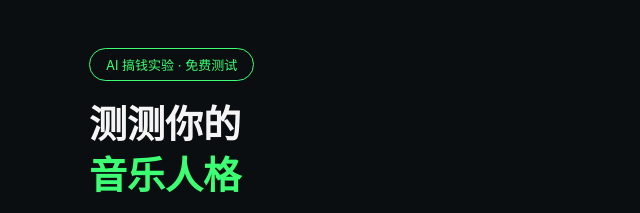
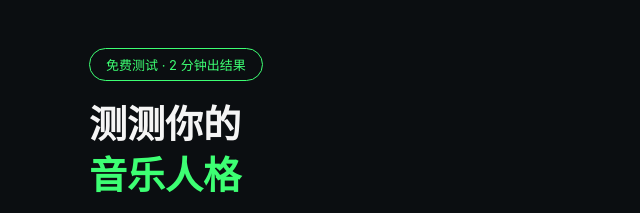
Before and after one commit to yinyangren1113/music-personality-test, a plain HTML site: page index.html in a window 1280 px wide. Shown: the top 213 px of the page, 319-959 px from the left. Drawn offline with Linux system fonts and the light colour scheme.

Commit message:
封面标签去掉搞钱字样，改为免费测试

```diff
--- a/index.html
+++ b/index.html
@@ -61,7 +61,7 @@
 
 <!-- 开场 -->
 <div class="screen active" id="s-start">
-  <div class="tag">AI 搞钱实验 · 免费测试</div>
+  <div class="tag">免费测试 · 2 分钟出结果</div>
   <h1>测测你的<br><span class="g">音乐人格</span></h1>
   <p class="sub">14 道情境题，2 分钟。<br>不问你"喜欢什么"，只看你在真实场景里会按下哪首歌。</p>
   <div class="basis">
```
